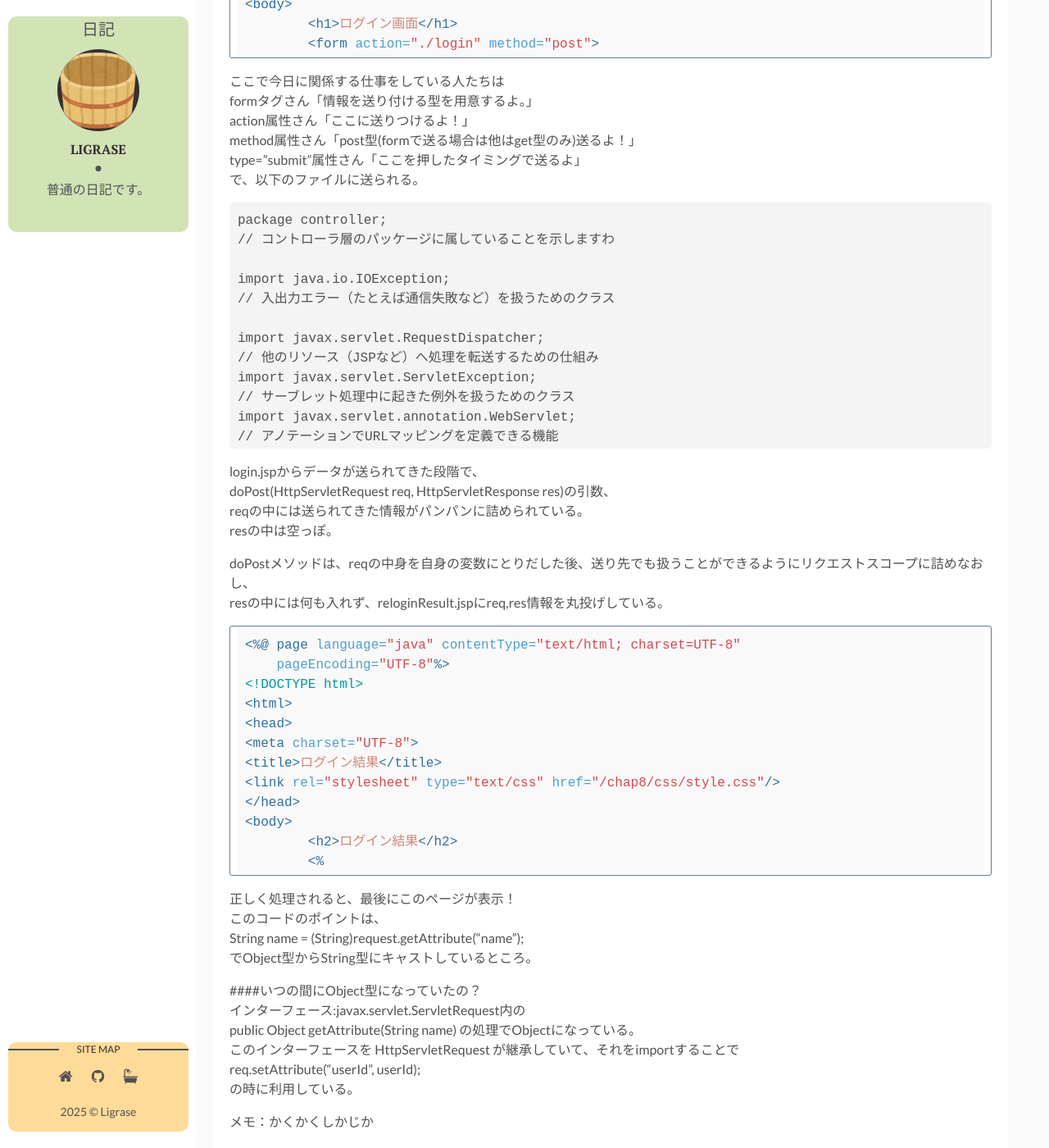
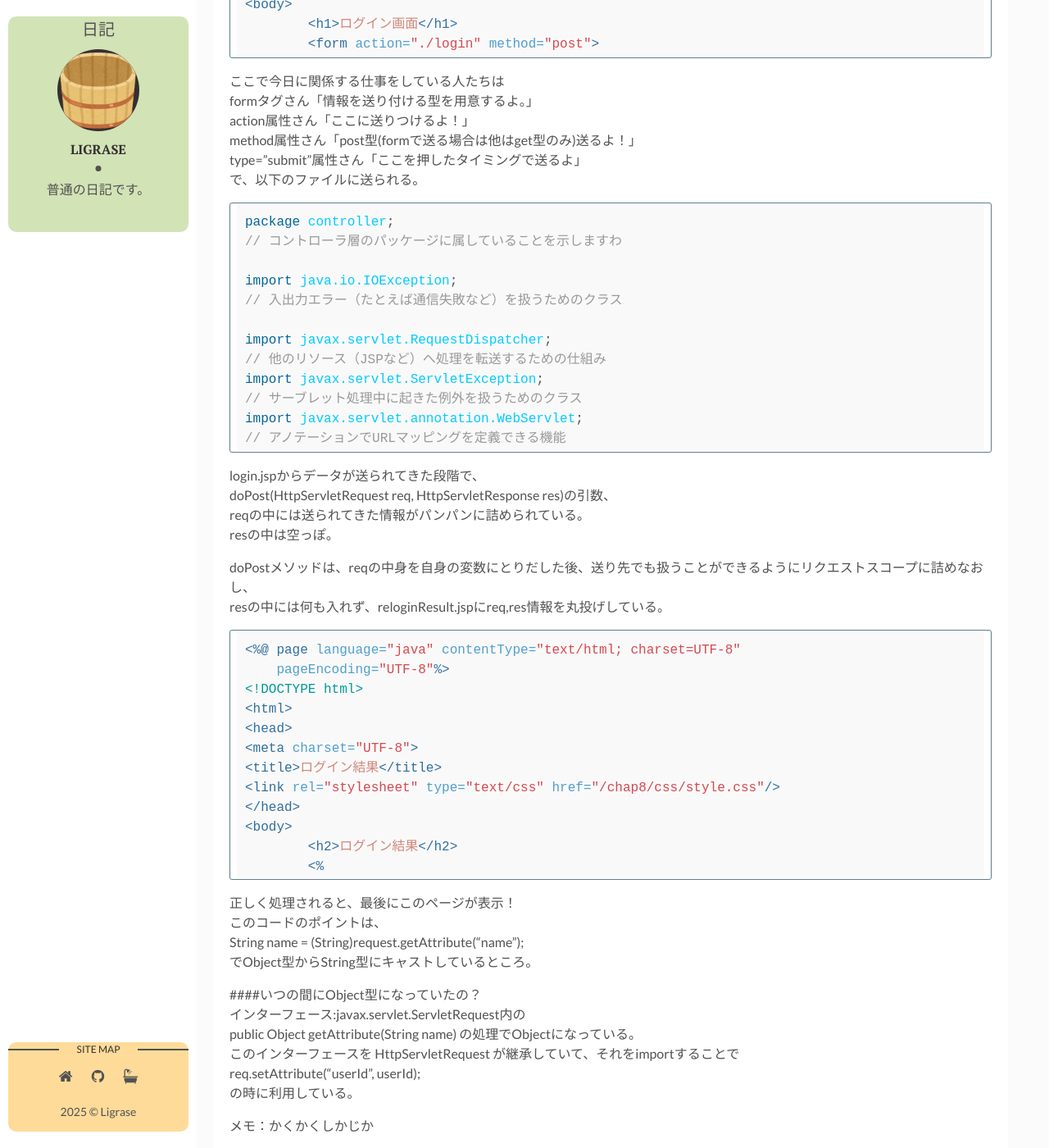
Before and after one commit to Liqrase/diary-3, a Jekyll site: the page built from _posts/2025-03-25-diary.markdown, in a window 1280 px wide and 1400 px high, scrolled down 958 px. Shown: the whole window at 82% size. Built offline with Jekyll 4.4.1, drawn with Linux system fonts in a browser that asks for light colours.

Commit message:
2025-03-25-diary.markdown の更新

````diff
--- a/_posts/2025-03-25-diary.markdown
+++ b/_posts/2025-03-25-diary.markdown
@@ -43,7 +43,7 @@ method属性さん「post型(formで送る場合は他はget型のみ)送るよ
 type="submit"属性さん「ここを押したタイミングで送るよ」<br>
 で、以下のファイルに送られる。
 
-```Java
+```java
 package controller;
 // コントローラ層のパッケージに属していることを示しますわ
 
````
